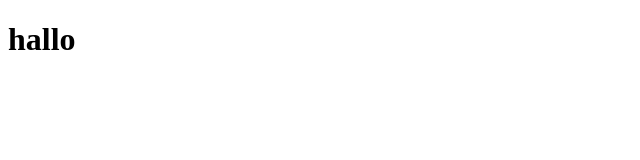
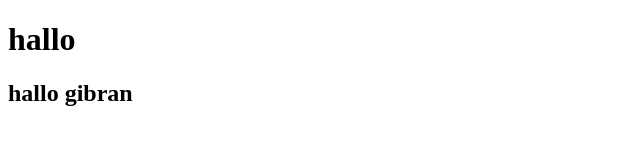
Before and after one commit to colabbelajargit/colab, a plain HTML site: page index.html in a window 1280 px wide. Shown: the whole page, without its empty margins (0-640 px from the left). Drawn offline with Linux system fonts and the light colour scheme.

Commit message:
hallo gibran

```diff
--- a/index.html
+++ b/index.html
@@ -8,5 +8,6 @@
 
   <body>
     <h1>hallo</h1>
+    <h2>hallo gibran</h2>
   </body>
 </html>
```
